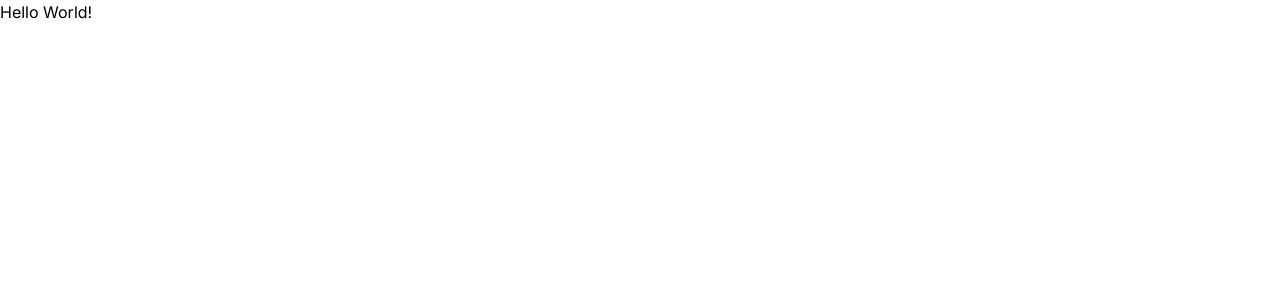
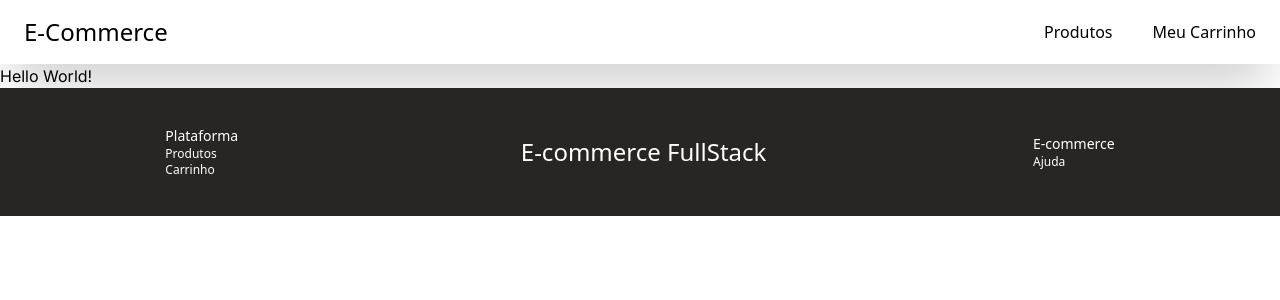
Before and after one commit to CassioRitse/ecommerce-front, a Next.js app: page / in a window 1280 px wide. Shown: the top 300 px of the page. Built offline with nearby package versions, Linux system fonts and the light colour scheme.

Commit message:
feat(src/components): add new components

```diff
--- /dev/null
+++ b/src/components/Button.tsx
@@ -0,0 +1,17 @@
+import Link from "next/link";
+
+interface ButtonProps {
+  style?: string;
+  title: string;
+  href: string;
+}
+
+export default function Button(props: ButtonProps) {
+  return (
+    <button
+      className={`${props.style} py-2 px-4 border rounded-md border-spacing-6 transition ease-in duration-200 transform hover:-translate-y-1 active:translate-y-0`}
+    >
+      <Link href={props.href}>{props.title}</Link>
+    </button>
+  );
+}
--- /dev/null
+++ b/src/components/Footer.tsx
@@ -0,0 +1,28 @@
+import ItemMenu, { ItemMenuProps } from "./ItemMenu";
+
+interface NavBarProps {
+  props?: Array<ItemMenuProps>;
+}
+
+export default function Footer(props: NavBarProps) {
+  return (
+    <footer className="bg-stone-800 text-white h-32 flex flex-row justify-around items-center px-8">
+      <div>
+        <p className="font-medium text-sm">Plataforma</p>
+        <ul className="font-extralight text-xs">
+          <li>Produtos</li>
+          <li>Carrinho</li>
+        </ul>
+      </div>
+      <div>
+        <p className="ml-4 cursor-pointer text-2xl">E-commerce FullStack</p>
+      </div>
+      <div>
+        <p className="font-medium text-sm">E-commerce</p>
+        <ul className="font-extralight text-xs">
+          <li>Ajuda</li>
+        </ul>
+      </div>
+    </footer>
+  );
+}
--- /dev/null
+++ b/src/components/ItemMenu.tsx
@@ -0,0 +1,14 @@
+import Link from "next/link";
+
+export interface ItemMenuProps {
+  title: string;
+  href: string;
+}
+
+export default function ItemMenu(props: ItemMenuProps) {
+  return (
+    <li className="text-black px-4 py-2 hover:text-sky-600 transition-all duration-200 rounded">
+      <Link href={props.href}>{props.title}</Link>
+    </li>
+  );
+}
--- /dev/null
+++ b/src/components/NavBar.tsx
@@ -0,0 +1,19 @@
+import ItemMenu, { ItemMenuProps } from "./ItemMenu";
+
+interface NavBarProps {
+  props?: Array<ItemMenuProps>;
+}
+
+export default function NavBar(props: NavBarProps) {
+  return (
+    <nav className="flex items-center justify-between bg-white h-16 shadow-2xl p-2">
+      <div>
+        <p className="text-black ml-4 cursor-pointer text-2xl">E-Commerce</p>
+      </div>
+      <ul className="flex gap-2">
+        <ItemMenu title="Produtos" href="/" />
+        <ItemMenu title="Meu Carrinho" href="/" />
+      </ul>
+    </nav>
+  );
+}
--- a/src/pages/_document.tsx
+++ b/src/pages/_document.tsx
@@ -1,3 +1,5 @@
+import Footer from "@/components/Footer";
+import NavBar from "@/components/NavBar";
 import { Html, Head, Main, NextScript } from "next/document";
 
 export default function Document() {
@@ -5,8 +7,10 @@ export default function Document() {
     <Html lang="en">
       <Head />
       <body>
+        <NavBar />
         <Main />
         <NextScript />
+        <Footer />
       </body>
     </Html>
   );
```
